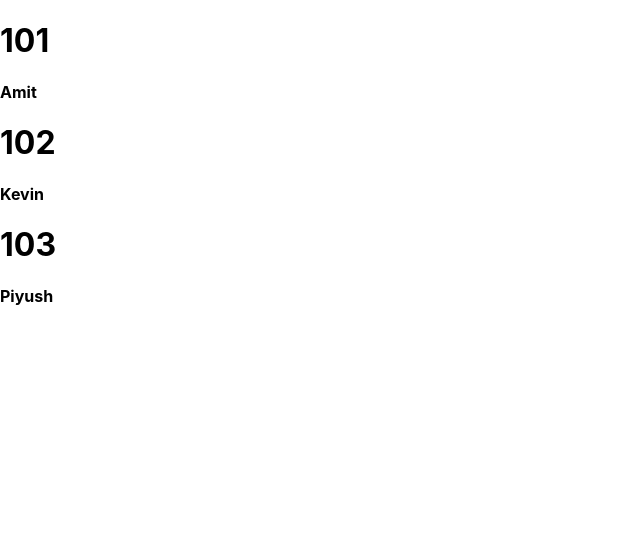
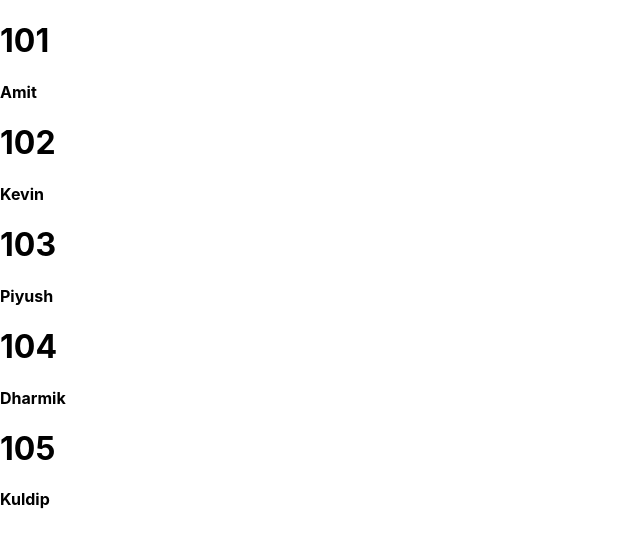
Before and after one commit to Dharmikpaneliy/Batch-9, a React (Create React App) app: page / in a window 1280 px wide. Shown: the top 548 px of the page, without its empty margins (0-640 px from the left). Built offline with nearby package versions, Linux system fonts and the light colour scheme.

Commit message:
git_setup

```diff
--- a/src/App.js
+++ b/src/App.js
@@ -16,7 +16,9 @@ function App(props) {
   let orgData = [
     {id: 101, name:"Amit"},
     {id: 102, name:"Kevin"},
-    {id: 103, name:"Piyush"}
+    {id: 103, name:"Piyush"},
+    {id: 104, name:"Dharmik"},
+    {id: 105, name:"Kuldip"}
   ]
 
   useEffect(
```
